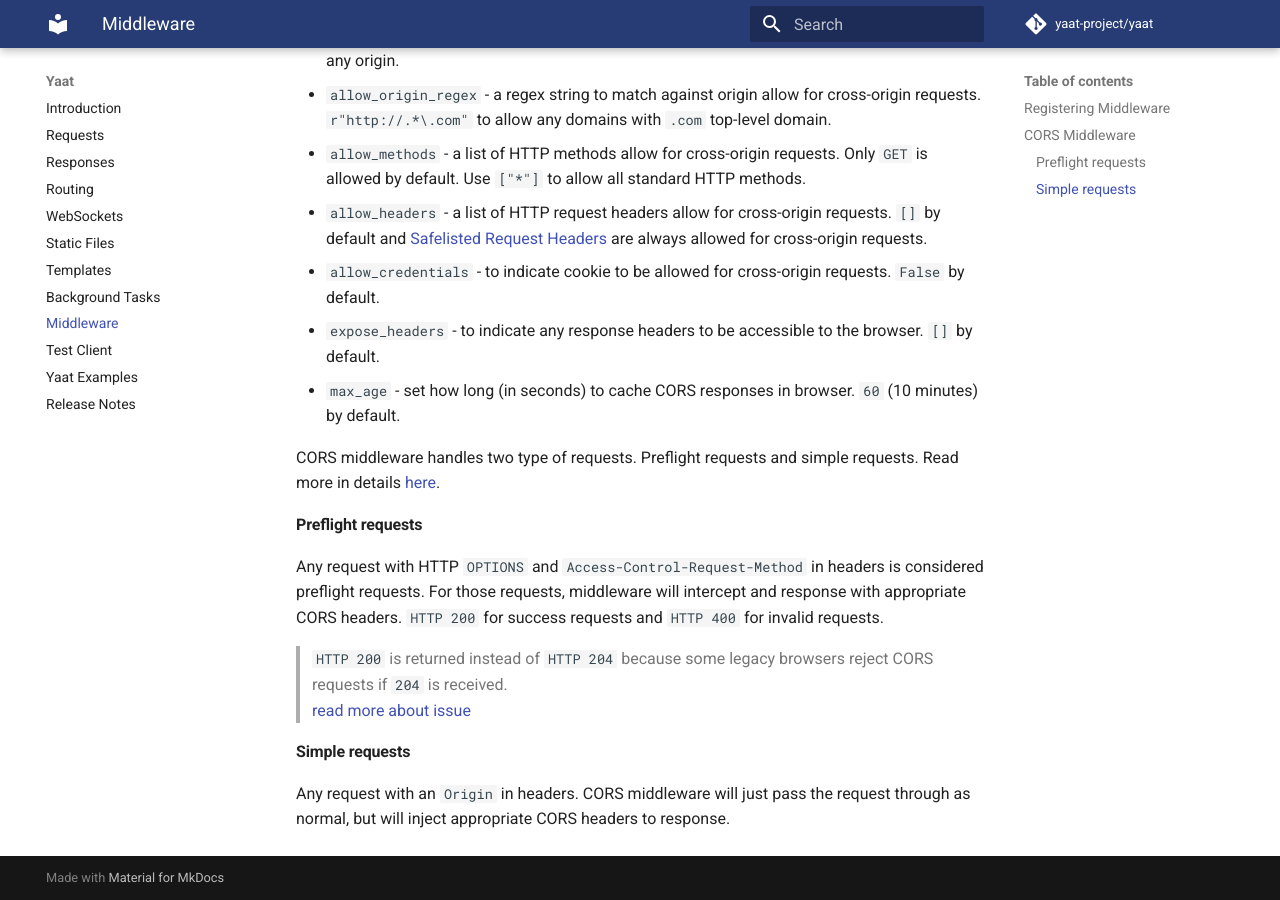
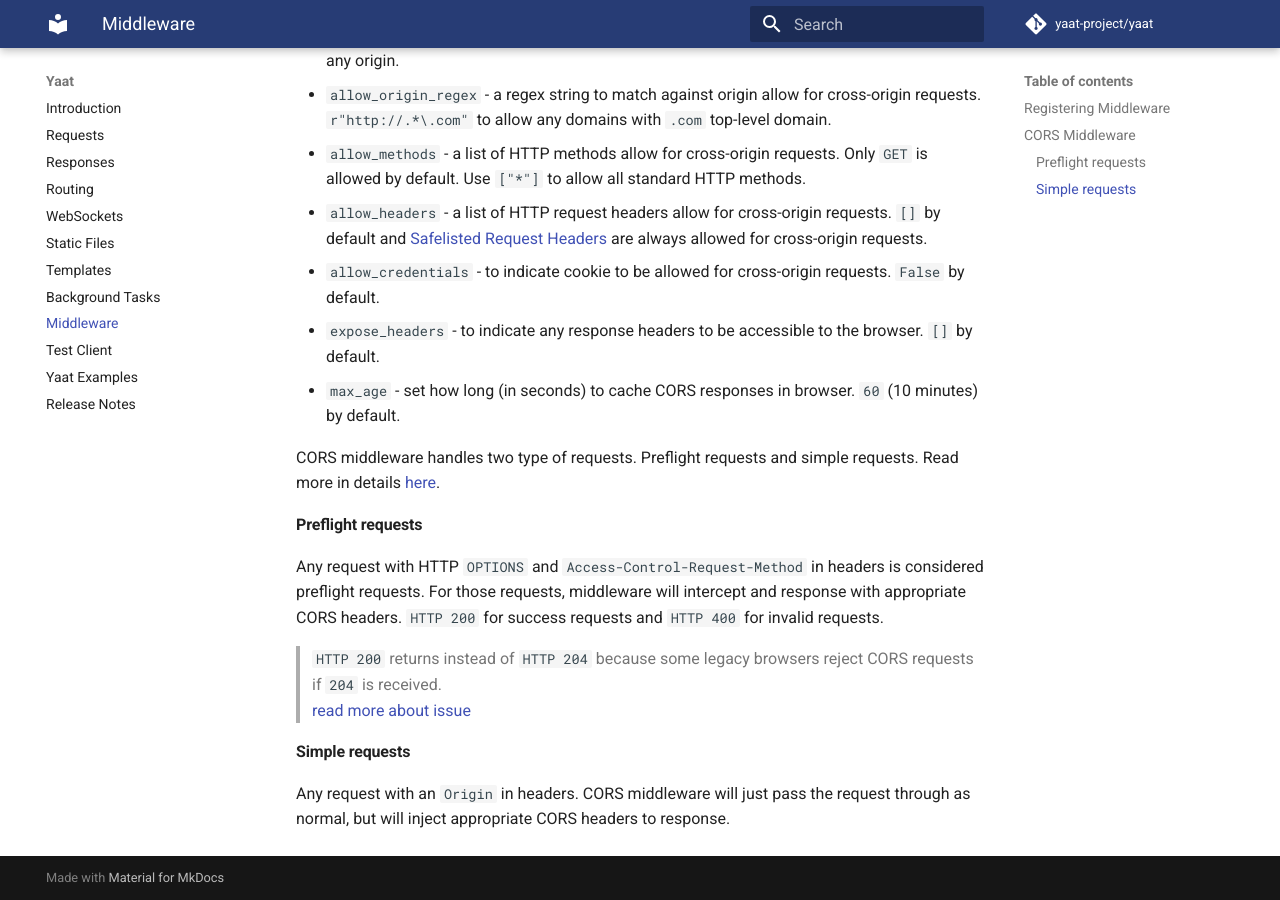
Before and after one commit to yaat-project/yaat, an MkDocs documentation site: the page built from docs/middleware.md, in a window 1280 px wide and 900 px high, scrolled down 1794 px. Built offline with MkDocs 1.6.1 and Material for MkDocs 9.7.7, drawn with Linux system fonts in a browser that asks for light colours; comment, search, counter and statistics services are not loaded.

```diff
--- a/docs/middleware.md
+++ b/docs/middleware.md
@@ -97,7 +97,7 @@
 For those requests, middleware will intercept and response with appropriate CORS headers. `HTTP 200` for success requests
 and `HTTP 400` for invalid requests.
 
-> `HTTP 200` is returned instead of `HTTP 204` because some legacy browsers reject CORS requests if `204` is received.
+> `HTTP 200` returns instead of `HTTP 204` because some legacy browsers reject CORS requests if `204` is received.
 > [read more about issue](https://stackoverflow.com/questions/46026409/what-are-proper-status-codes-for-cors-preflight-requests)
 
 #### Simple requests
```
